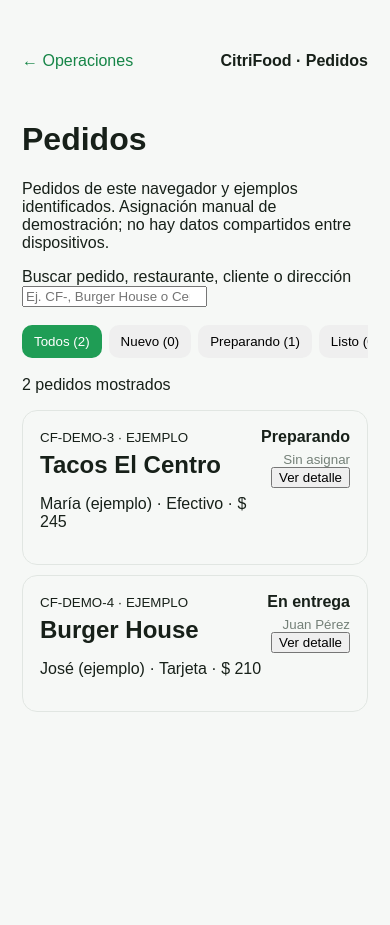
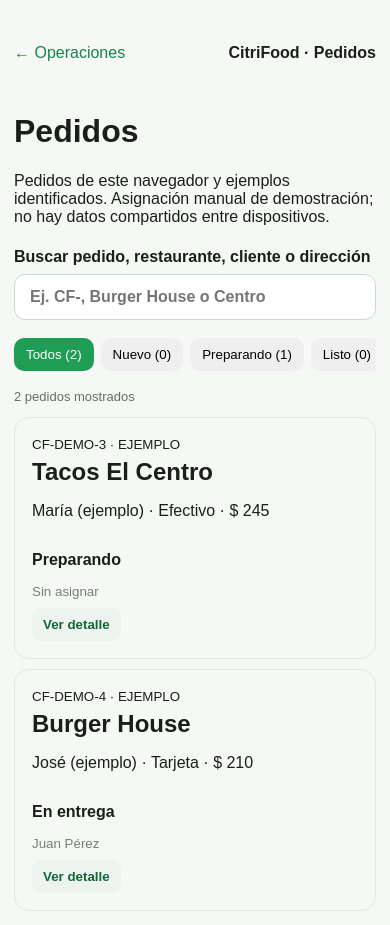
Before and after one commit to SAHA890822HNLLRL08/citrifood, a Next.js app: page /operaciones/pedidos in a window 390 px wide. Before the commit the page ends 844 px from the top, so only its background shows below. Built offline with nearby package versions, Linux system fonts and the light colour scheme.

Commit message:
Style searchable operations order cards and expandable detail for iPhone

```diff
--- a/app/operaciones/pedidos/orders.css
+++ b/app/operaciones/pedidos/orders.css
@@ -1 +1,2 @@
 .ordersAdmin{max-width:950px;margin:auto;padding:22px;font-family:Arial,sans-serif;color:#172019}.ordersAdmin header{display:flex;justify-content:space-between}.ordersAdmin header a{color:#168547;text-decoration:none}.filters{display:flex;gap:7px;overflow:auto;margin:18px 0}.filters button{border:0;border-radius:10px;padding:9px 12px;white-space:nowrap}.filters .on{background:#1f9d55;color:white}.ordersAdmin section{display:grid;gap:10px}.ordersAdmin article{display:grid;grid-template-columns:1fr auto;border:1px solid #e1e6e2;border-radius:15px;padding:17px}.ordersAdmin h2{margin:5px 0}.ordersAdmin article>div:last-child{text-align:right}.ordersAdmin article>div:last-child small{display:block;color:#748078;margin-top:6px}
+.orderSearch{display:grid;gap:8px;font-weight:700;margin-top:22px}.orderSearch input{font:inherit;padding:13px 15px;border:1px solid #cbd8cf;border-radius:11px;max-width:100%;width:100%;box-sizing:border-box}.filters button{cursor:pointer}.orderCount{font-size:13px;color:#617168}.ordersAdmin article{gap:15px}.ordersAdmin article>div:first-child{min-width:0;overflow-wrap:anywhere}.orderActions{display:flex;align-items:flex-end;flex-direction:column;gap:9px}.orderActions button{border:0;border-radius:9px;padding:9px 11px;cursor:pointer;font-weight:700}.assignButton{background:#1f9d55;color:#fff}.detailButton{background:#edf4ef;color:#126638}.orderDetails{grid-column:1/-1;background:#f7faf8;border-radius:11px;padding:14px;text-align:left!important}.orderDetails p{margin:9px 0}.orderDetails h3{margin:16px 0 6px}.orderDetails ul,.orderDetails ol{padding-left:22px;line-height:1.8}.orderDetails li{overflow-wrap:anywhere}@media(max-width:600px){.ordersAdmin{padding:14px}.ordersAdmin article{grid-template-columns:1fr}.orderActions{align-items:flex-start}.orderDetails{grid-column:1}}
```
